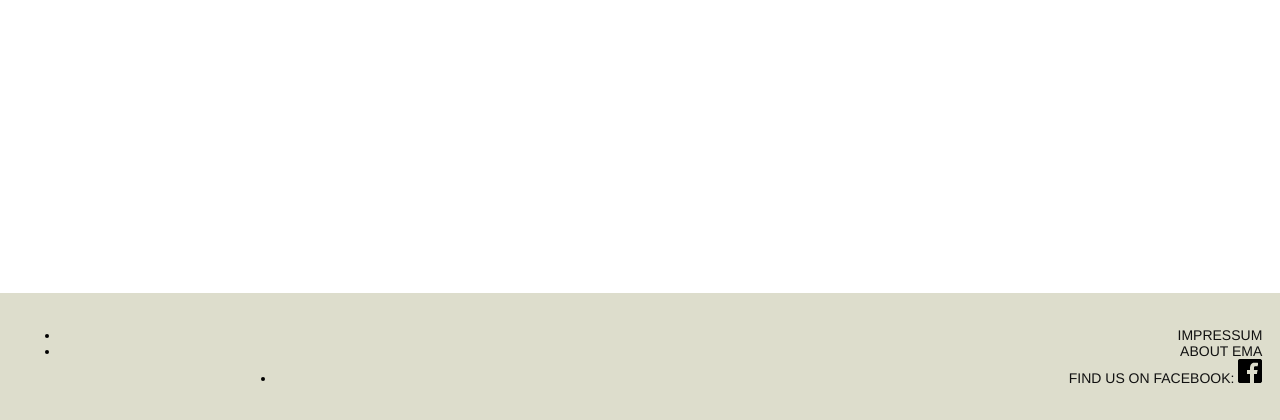
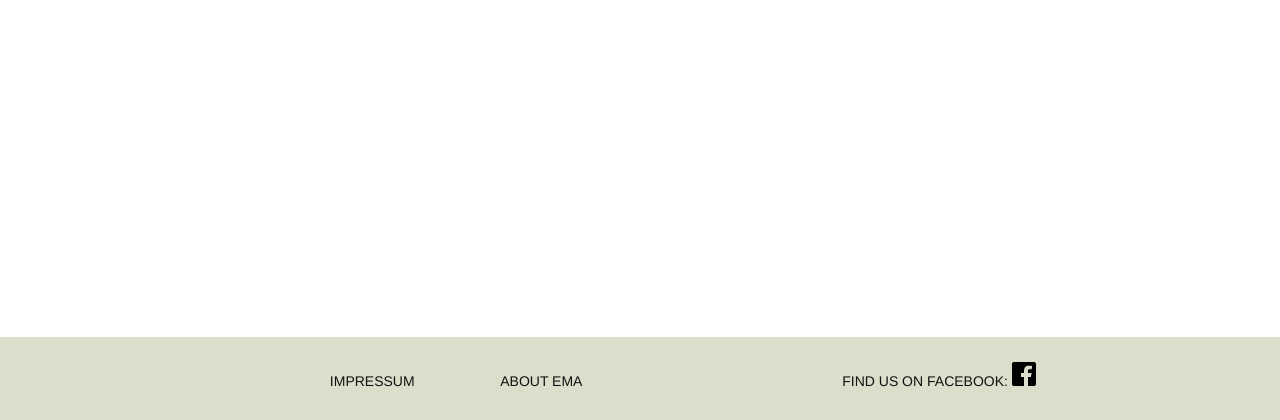
Before and after one commit to codingpaula/ema_project, a Django app: template ema/templates/matrix_base.html in a window 1280 px wide. Shown: the part 380-800 px from the top of the page. Run offline with Django 3.2, Linux system fonts and the light colour scheme; the template is opened without the code that fills it, so the values that code supplies are empty; some libraries are stand-ins or nearby versions.

Commit message:
changes for bootstrap integration

```diff
--- a/ema/templates/footer.html
+++ b/ema/templates/footer.html
@@ -2,7 +2,7 @@
 {% block footer %}
 <footer>
   <div class="footer">
-    <div class="navbar">
+    <div class="emaNavbar">
       <ul>
         <li>
           <a href={% url 'orga:impressum' %}>
```
